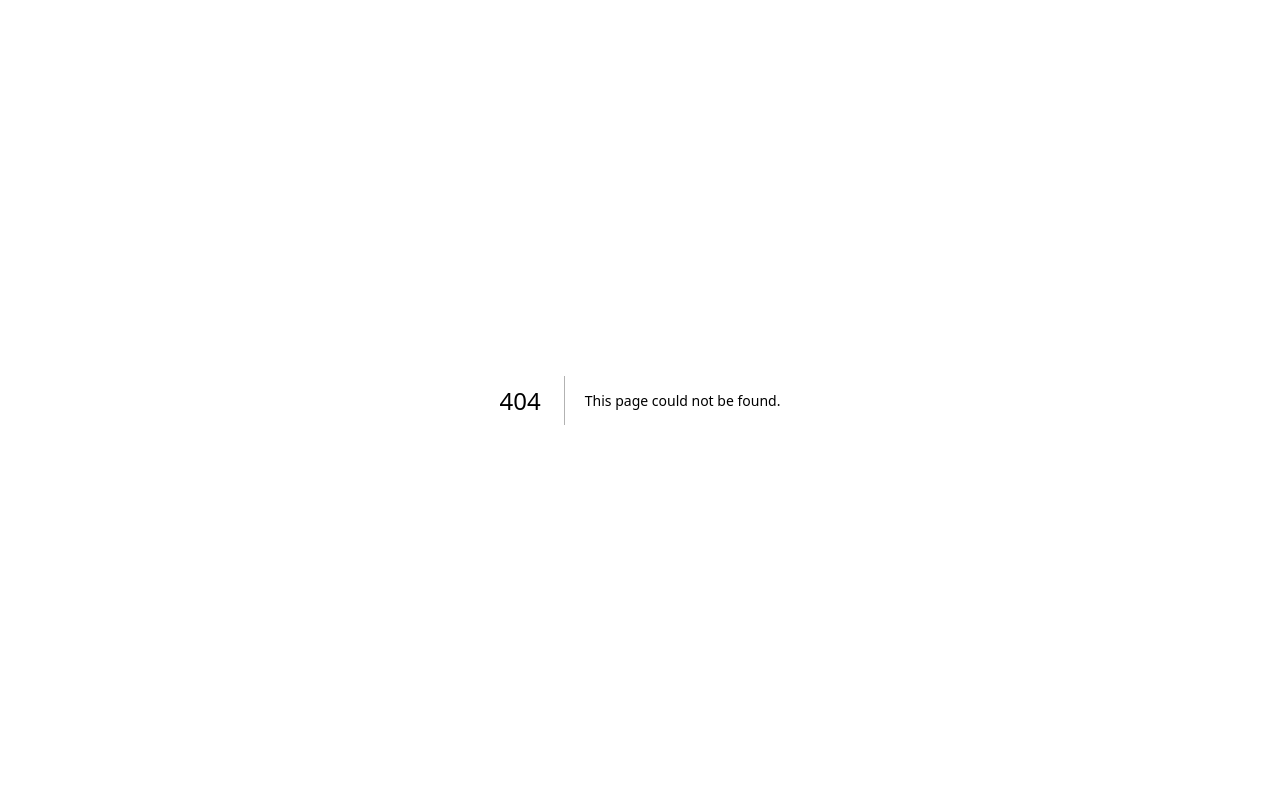
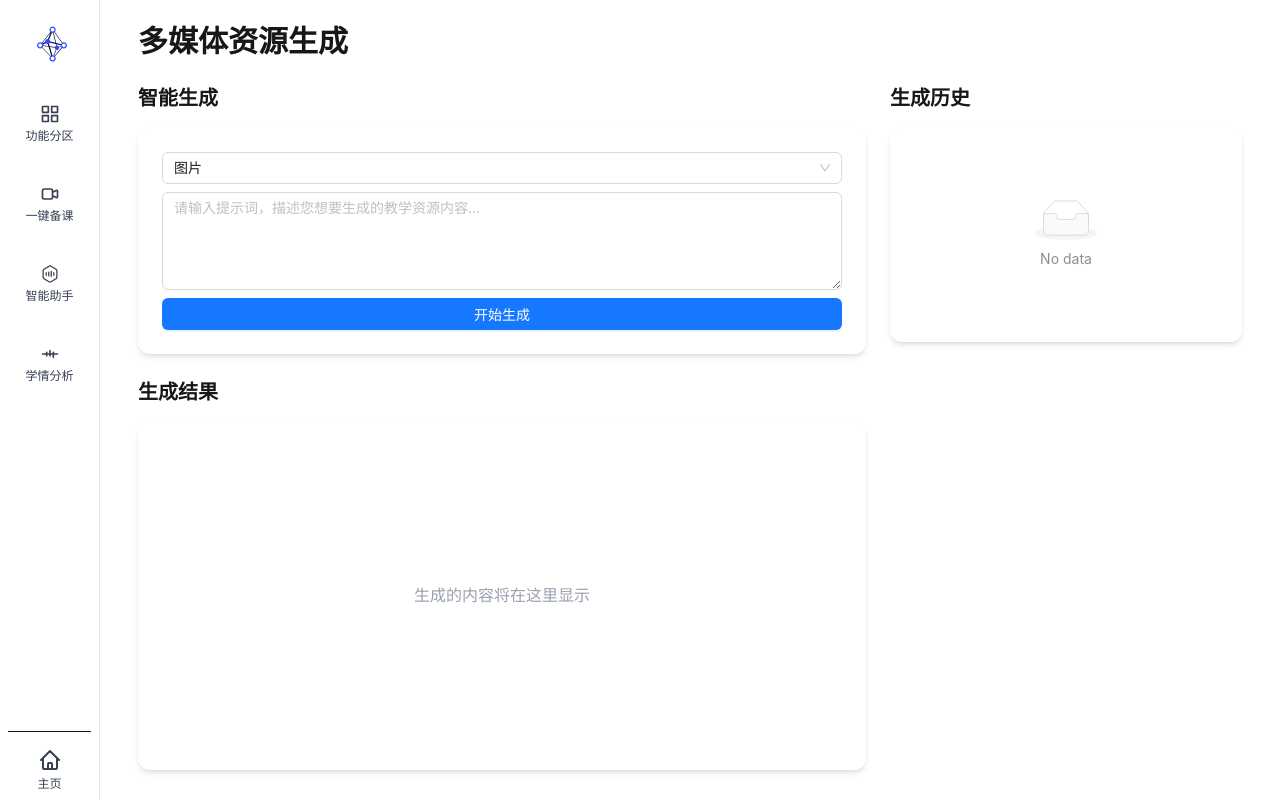
Before and after one commit to Aliancn/teachflow, a Next.js app: page /home/dashboard/media in a window 1280 px wide. Before the commit this address had no page. Built offline with nearby package versions, Linux system fonts and the light colour scheme; what @next/env would draw is missing.

Commit message:
多媒体资源生成-图片生成

```diff
--- a/package.json
+++ b/package.json
@@ -9,6 +9,7 @@
     "lint": "next lint"
   },
   "dependencies": {
+    "@ant-design/v5-patch-for-react-19": "^1.0.3",
     "@dnd-kit/core": "^6.3.1",
     "@dnd-kit/modifiers": "^9.0.0",
     "@dnd-kit/sortable": "^10.0.0",
@@ -25,7 +26,7 @@
     "immer": "^10.1.1",
     "katex": "^0.16.21",
     "lucide-react": "^0.487.0",
-    "next": "15.2.3",
+    "next": "^15.2.4",
     "pptxgenjs": "^3.12.0",
     "react": "^19.0.0",
     "react-dom": "^19.0.0",
--- /dev/null
+++ b/src/app/api/generate-image/route.ts
@@ -0,0 +1,29 @@
+import { NextResponse } from 'next/server'
+
+export async function POST(request: Request) {
+  const { prompt } = await request.json()
+
+  const options = {
+    method: 'POST',
+    headers: {
+      Authorization: `Bearer sk-djhnnzfnejjtvvjhxzlwiykpazvktywtvlaczopogajttsnk`,
+      'Content-Type': 'application/json'
+    },
+    body: JSON.stringify({
+      model: "Kwai-Kolors/Kolors",
+      prompt: prompt,
+      image_size: "1024x1024",
+      batch_size: 1,
+      num_inference_steps: 20,
+      guidance_scale: 7.5
+    })
+  }
+
+  try {
+    const response = await fetch('https://api.siliconflow.cn/v1/images/generations', options)
+    const data = await response.json()
+    return NextResponse.json(data)
+  } catch (error) {
+    return NextResponse.json({ error: '图像生成失败' }, { status: 500 })
+  }
+}
--- /dev/null
+++ b/src/app/home/dashboard/media/page.tsx
@@ -0,0 +1,234 @@
+'use client'
+import '@ant-design/v5-patch-for-react-19'
+import { useState } from 'react'
+import { Input, Select, Button, Space, List, message } from 'antd'
+import { PictureOutlined, VideoCameraOutlined, FileTextOutlined, DownloadOutlined } from '@ant-design/icons'
+import { Card } from "@/components/ui/Card"
+import { DeleteOutlined } from '@ant-design/icons'
+
+const { TextArea } = Input
+
+export default function MediaGenerationPage() {
+  const MAX_HISTORY_LENGTH = 10;
+
+  const [prompt, setPrompt] = useState('')
+  const [mediaType, setMediaType] = useState('image')
+  const [loading, setLoading] = useState(false)
+  const [generatedImage, setGeneratedImage] = useState<string | null>(null)
+  const [generationHistory, setGenerationHistory] = useState<Array<{
+    type: string;
+    prompt: string;
+    result: string;
+    timestamp: number;
+  }>>(() => {
+    if (typeof window !== 'undefined') {
+      const savedHistory = localStorage.getItem('mediaGenerationHistory')
+      return savedHistory ? JSON.parse(savedHistory) : []
+    }
+    return []
+  })
+
+  const mediaTypes = [
+    { value: 'image', label: '图片', icon: <PictureOutlined /> },
+    { value: 'video', label: '视频', icon: <VideoCameraOutlined /> },
+    { value: 'text', label: '文本', icon: <FileTextOutlined /> },
+  ]
+
+  const handleGenerate = async () => {
+    if (!prompt) {
+      message.error('请输入提示词')
+      return
+    }
+
+    setLoading(true)
+    try {
+      const response = await fetch('/api/generate-image', {
+        method: 'POST',
+        headers: {
+          'Content-Type': 'application/json'
+        },
+        body: JSON.stringify({ prompt })
+      })
+
+      const data = await response.json()
+
+      if (data.error) {
+        throw new Error(data.error)
+      }
+
+      if (data.images && data.images[0].url) {
+        const imageUrl = data.images[0].url
+        setGeneratedImage(imageUrl)
+
+        const newHistory = {
+          type: mediaType,
+          prompt: prompt,
+          result: imageUrl,
+          timestamp: Date.now()
+        }
+
+        const updatedHistory = [newHistory, ...generationHistory].slice(0, MAX_HISTORY_LENGTH)
+        setGenerationHistory(updatedHistory)
+        if (typeof window !== 'undefined') {
+          localStorage.setItem('mediaGenerationHistory', JSON.stringify(updatedHistory))
+        }
+      }
+    } catch (error) {
+      console.error('生成失败:', error)
+      message.error('生成失败，请稍后重试')
+    } finally {
+      setLoading(false)
+    }
+  }
+
+  const handleExportImage = async (imageUrl: string) => {
+    try {
+      const response = await fetch(imageUrl);
+      const blob = await response.blob();
+      const url = window.URL.createObjectURL(blob);
+      const link = document.createElement('a');
+      link.href = url;
+      link.download = `generated-image-${Date.now()}.png`;
+      document.body.appendChild(link);
+      link.click();
+      document.body.removeChild(link);
+      window.URL.revokeObjectURL(url);
+      message.success('导出成功');
+    } catch (error) {
+      console.error('导出失败:', error);
+      message.error('导出失败，请稍后重试');
+    }
+  };
+
+  const handleDeleteHistory = (timestamp: number) => {
+    const updatedHistory = generationHistory.filter(item => item.timestamp !== timestamp)
+    setGenerationHistory(updatedHistory)
+    if (typeof window !== 'undefined') {
+      localStorage.setItem('mediaGenerationHistory', JSON.stringify(updatedHistory))
+    }
+    message.success('删除成功')
+  }
+
+  return (
+    <div className="p-6 max-w-6xl mx-auto">
+      <h1 className="text-3xl font-bold mb-6">多媒体资源生成</h1>
+
+      <div className="grid grid-cols-1 lg:grid-cols-3 gap-6">
+        <div className="lg:col-span-2">
+          <div className="mb-6">
+            <h2 className="text-xl font-semibold mb-4">智能生成</h2>
+            <Card padding="xs">
+              <div className="p-4">
+                <Space direction="vertical" className="w-full">
+                  <Select
+                    value={mediaType}
+                    onChange={setMediaType}
+                    options={mediaTypes}
+                    className="w-full"
+                    placeholder="选择媒体类型"
+                  />
+                  <TextArea
+                    rows={4}
+                    value={prompt}
+                    onChange={(e: React.ChangeEvent<HTMLTextAreaElement>) => setPrompt(e.target.value)}
+                    placeholder="请输入提示词，描述您想要生成的教学资源内容..."
+                    className="w-full"
+                  />
+                  <Button
+                    type="primary"
+                    onClick={handleGenerate}
+                    loading={loading}
+                    className="w-full bg-indigo-600 hover:bg-indigo-700 text-white"
+                  >
+                    开始生成
+                  </Button>
+                </Space>
+              </div>
+            </Card>
+          </div>
+
+          <div>
+            <h2 className="text-xl font-semibold mb-4">生成结果</h2>
+            <Card padding="xs">
+              <div className="p-4">
+                <div className="min-h-[300px] flex flex-col items-center justify-center text-gray-400">
+                  {generatedImage ? (
+                    <>
+                      <img
+                        src={generatedImage}
+                        alt="生成的图片"
+                        className="max-w-full max-h-[500px] object-contain"
+                      />
+                      <Button
+                        icon={<DownloadOutlined />}
+                        onClick={() => handleExportImage(generatedImage)}
+                        className="mt-4"
+                      >
+                        导出图片
+                      </Button>
+                    </>
+                  ) : (
+                    '生成的内容将在这里显示'
+                  )}
+                </div>
+              </div>
+            </Card>
+          </div>
+        </div>
+
+        <div>
+          <h2 className="text-xl font-semibold mb-4">生成历史</h2>
+          <Card padding="xs">
+            <div className="p-4">
+              <List
+                itemLayout="vertical"
+                dataSource={generationHistory}
+                renderItem={(item) => (
+                  <List.Item
+                    actions={[
+                      item.type === 'image' && (
+                        <>
+                          <Button
+                            key="export"
+                            type="link"
+                            icon={<DownloadOutlined />}
+                            onClick={() => handleExportImage(item.result)}
+                          >
+                            导出
+                          </Button>
+                          <Button
+                            key="delete"
+                            type="link"
+                            danger
+                            icon={<DeleteOutlined />}
+                            onClick={() => handleDeleteHistory(item.timestamp)}
+                          >
+                            删除
+                          </Button>
+                        </>
+                      )
+                    ]}
+                  >
+                    <div className="flex flex-col gap-2">
+                      <div className="text-sm text-gray-500">
+                        {new Date(item.timestamp).toLocaleString()}
+                      </div>
+                      <div className="text-sm">{item.prompt}</div>
+                      {item.type === 'image' && (
+                        <img
+                          src={item.result}
+                          alt="历史记录"
+                          className="w-full h-32 object-cover rounded"
+                        />
+                      )}
+                    </div>
+                  </List.Item>
+                )}
+              />
+            </div>
+          </Card>
+        </div>
+      </div>
+    </div>
+  )
+}
```
Also changed, not shown: 1 other file (tests, documents, lock files or other folders).
